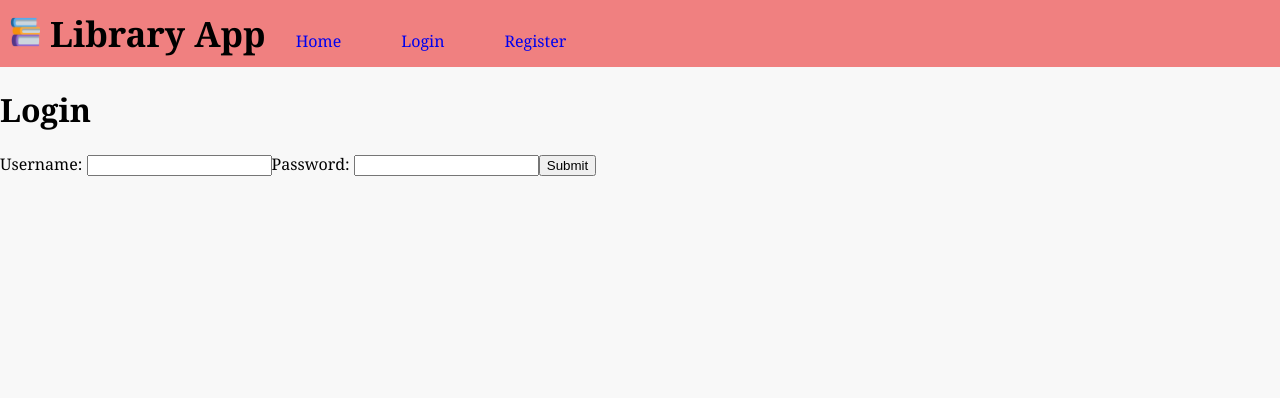
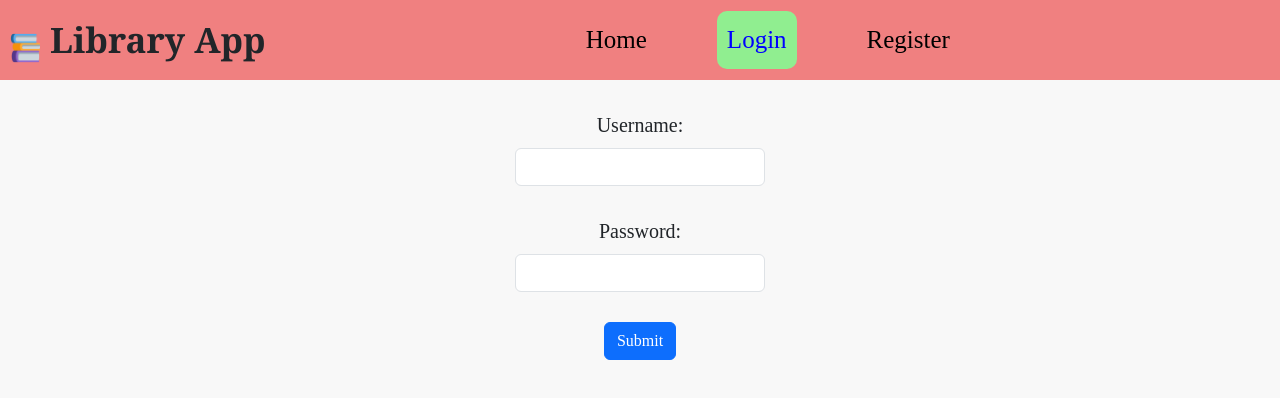
Before and after one commit to brn8/BookBuddy, a React (Vite) app: page /login in a window 1280 px wide. Shown: the top 398 px of the page. Built offline with nearby package versions, Linux system fonts and the light colour scheme; no server answers.

Commit message:
applied styling

```diff
--- a/package.json
+++ b/package.json
@@ -10,6 +10,7 @@
     "preview": "vite preview"
   },
   "dependencies": {
+    "bootstrap": "^5.3.3",
     "react": "^18.2.0",
     "react-dom": "^18.2.0",
     "react-router-dom": "^6.28.0"
--- a/src/App.css
+++ b/src/App.css
@@ -6,16 +6,18 @@ link {
   text-decoration: none;
 }
 
-.card {
+.book-card {
   display: grid;
-  grid-template-columns: auto auto auto auto auto;
+  grid-template-columns: auto auto auto auto;
 }
 .card-account {
   display: grid;
-  grid-template-columns: auto auto auto;
+  grid-template-columns: auto auto auto auto;
 }
+
 .book {
   padding: 20px;
+  font-family: cursive;
 }
 .singleBook {
   width: 700px;
@@ -41,21 +43,125 @@ link {
   padding: 5px;
   font-family: "Gill Sans", "Gill Sans MT", Calibri, "Trebuchet MS", sans-serif;
   font-size: 20px;
+  background-color: transparent;
+  border: none;
+  width: 350px;
 }
-
+.singleBook button:hover {
+  background-color: orange;
+}
 .book button {
   display: block;
   margin-left: auto;
   margin-right: auto;
   padding: 5px;
-  font-family: "Gill Sans", "Gill Sans MT", Calibri, "Trebuchet MS", sans-serif;
+  font-family: Verdana, Geneva, Tahoma, sans-serif;
   font-size: 20px;
+  border: none;
+  background-color: transparent;
+  width: 250px;
+  cursor: pointer;
+}
+.book button:hover {
+  background-color: lightgrey;
 }
 .book img {
   display: block;
   margin-left: auto;
   margin-right: auto;
 }
-.book h3 {
+.book h4 {
   text-align: center;
 }
+.bookaccount {
+  padding: 20px;
+  font-family: cursive;
+}
+.bookaccount button {
+  display: block;
+  margin-left: auto;
+  margin-right: auto;
+  padding: 5px;
+  font-family: Verdana, Geneva, Tahoma, sans-serif;
+  font-size: 20px;
+  border: none;
+  cursor: pointer;
+  background-color: transparent;
+  width: 250px;
+}
+.bookaccount button:hover {
+  background-color: red;
+  color: white;
+  padding: 5px;
+}
+.bookaccount img {
+  display: block;
+  margin-left: auto;
+  margin-right: auto;
+}
+.bookaccount h3 {
+  text-align: center;
+}
+.registrationForm input {
+  width: 250px;
+  margin-left: auto;
+  margin-right: auto;
+}
+
+.registrationForm {
+  display: block;
+  margin-left: auto;
+  margin-right: auto;
+  text-align: center;
+  font-size: 20px;
+  font-family: cursive;
+  margin-top: 30px;
+}
+.registrationForm h1 {
+  font-family: system-ui, -apple-system, BlinkMacSystemFont, "Segoe UI", Roboto,
+    Oxygen, Ubuntu, Cantarell, "Open Sans", "Helvetica Neue", sans-serif;
+}
+.registrationForm button:hover {
+  background-color: lightgreen;
+  color: black;
+}
+
+.loginForm input {
+  width: 250px;
+  margin-left: auto;
+  margin-right: auto;
+}
+
+.loginForm {
+  display: block;
+  margin-left: auto;
+  margin-right: auto;
+  text-align: center;
+  font-size: 20px;
+  font-family: cursive;
+  margin-top: 30px;
+}
+.loginForm h1 {
+  font-family: system-ui, -apple-system, BlinkMacSystemFont, "Segoe UI", Roboto,
+    Oxygen, Ubuntu, Cantarell, "Open Sans", "Helvetica Neue", sans-serif;
+}
+.loginForm button:hover {
+  background-color: lightgreen;
+  color: black;
+}
+
+.book-container h1 {
+  font-family: system-ui, -apple-system, BlinkMacSystemFont, "Segoe UI", Roboto,
+    Oxygen, Ubuntu, Cantarell, "Open Sans", "Helvetica Neue", sans-serif;
+}
+.nav-bar {
+  display: flex;
+  justify-content: space-between;
+  align-items: center;
+  height: 80px;
+}
+.navbars {
+  flex: 1;
+  display: flex;
+  justify-content: center;
+}
--- a/src/App.jsx
+++ b/src/App.jsx
@@ -8,6 +8,8 @@ import Account from "./components/Account";
 import { useEffect } from "react";
 import { getBooks } from "./API/Api";
 import "./App.css";
+import "bootstrap/dist/css/bootstrap.css";
+
 import SingleBook from "./components/SingleBook";
 function App() {
   const [token, setToken] = useState(null);
--- a/src/components/Account.jsx
+++ b/src/components/Account.jsx
@@ -31,25 +31,29 @@ const Account = ({ token, checkout }) => {
   return (
     <>
       <h2>Account Detail</h2>
-      <p>
-        <strong>
-          {userDetail.firstname} {userDetail.lastname}
-        </strong>
+      <p style={{ fontSize: "20px" }}>
+        <strong>Full Name: </strong>
+        {userDetail.firstname} {userDetail.lastname}
       </p>
-      <p>
+      <p style={{ fontSize: "20px" }}>
         <strong>Email: </strong>
         {userDetail.email}
       </p>
+      {reservedBook != undefined && (
+        <h1 style={{ textAlign: "center" }}>Checked Out Books</h1>
+      )}
+      <br />
       <div className="card-account">
         {reservedBook != undefined &&
           reservedBook.map((book) => {
             return (
               <>
-                <div className="book">
+                <div className="bookaccount">
+                  <h3>{book.title}</h3>
                   <img
                     src={book.coverimage}
                     alt="book image"
-                    style={{ width: "350px", height: "400px" }}
+                    style={{ width: "250px", height: "350px" }}
                   />
                   <button onClick={() => returnHandler(book.id)}>Return</button>
                 </div>
--- a/src/components/Books.jsx
+++ b/src/components/Books.jsx
@@ -1,22 +1,51 @@
 import { useNavigate } from "react-router-dom";
+import { useState } from "react";
 
 /* TODO - add your code to create a functional React component that displays all of the available books in the library's catalog. Fetch the book data from the provided API. Users should be able to click on an individual book to navigate to the SingleBook component and view its details. */
 const Books = ({ allBooks }) => {
+  const [search, setSearch] = useState("");
   const navigate = useNavigate();
   return (
-    <>
-      <h1 style={{ textAlign: "center" }}>All books</h1>
-      <div className="card">
-        {allBooks.map((book) => {
+    <div className="book-container">
+      {/* <h1
+        style={{
+          textAlign: "center",
+        }}
+      >
+        Books
+      </h1> */}
+      <input
+        class="form-control mr-sm-2"
+        type="text"
+        onChange={(e) => setSearch(e.target.value)}
+        value={search}
+        placeholder="Search for books"
+        style={{
+          display: "block",
+          marginLeft: "auto",
+          marginRight: "auto",
+          marginTop: "10px",
+          width: "300px",
+          borderRadius: "10px",
+        }}
+      />
+      {allBooks.filter((book) =>
+        book.title.toLowerCase().includes(search.toLowerCase())
+      ).length > 0 ? (
+        <div className="book-card">
+          {allBooks
+            .filter((book) =>
+              book.title.toLowerCase().includes(search.toLowerCase())
+            )
+            .map((book) => {
               return (
                 <div className="book" key={book.id}>
-              <h3>{book.title}</h3>
+                  <h4>{book.title}</h4>
                   <img
                     src={book.coverimage}
                     alt="book image"
-                style={{ width: "150px", height: "300px" }}
+                    style={{ width: "250px", height: "350px" }}
                   />
-              <br />
                   <button onClick={() => navigate(`/singleBook/${book.id}`)}>
                     See Details
                   </button>
@@ -24,7 +53,19 @@ const Books = ({ allBooks }) => {
               );
             })}
         </div>
-    </>
+      ) : (
+        <p
+          style={{
+            color: "red",
+            textAlign: "center",
+            fontSize: "50px",
+            marginTop: "10px",
+          }}
+        >
+          No books found
+        </p>
+      )}
+    </div>
   );
 };
 
--- a/src/components/Login.jsx
+++ b/src/components/Login.jsx
@@ -18,27 +18,32 @@ const Login = ({ setToken }) => {
     setPassword("");
   };
   return (
-    <>
-      <h1>Login</h1>
+    <div className="loginForm">
+      {/* <h1>Login</h1> */}
       <p style={{ color: "red" }}>{message.message}</p>
       <form onSubmit={handlerSubmit}>
-        <label>Username: </label>
+        <label class="form-label">Username: </label>
+        <br />
         <input
           type="email"
+          class="form-control"
           onChange={(e) => setEmail(e.target.value)}
           value={email}
         />
-        <label>Password: </label>
+        <br />
+        <label class="form-label">Password: </label>
         <input
           type="password"
+          class="form-control"
           onChange={(e) => setPassword(e.target.value)}
           value={password}
           minLength={7}
           required
         />
-        <button>Submit</button>
+        <br />
+        <button class="btn btn-primary">Submit</button>
       </form>
-    </>
+    </div>
   );
 };
 
--- a/src/components/Navigations.jsx
+++ b/src/components/Navigations.jsx
@@ -1,23 +1,47 @@
 /* TODO - add your code to create a functional React component that renders a navigation bar for the different views in your single page application. You may consider conditionally rendering some options - for example 'Login' should be available if someone has not logged in yet. */
-import { Link, useNavigate } from "react-router-dom";
+import { Link, useLocation } from "react-router-dom";
 import bookLogo from "../assets/books.png";
 
 const Navigation = ({ token, setToken }) => {
-  const navigate = useNavigate();
+  const location = useLocation();
   return (
     <div className="nav-bar">
-      <span>
+      <div className="logo">
         <img id="logo-image" src={bookLogo} />
         <strong style={{ fontSize: "35px" }}>Library App</strong>
-      </span>
-      <Link to="/" style={{ textDecoration: "none", margin: "30px" }}>
+      </div>
+
+      <div className="navbars">
+        <Link
+          to="/"
+          style={{
+            textDecoration: "none",
+            margin: "30px",
+            color: location.pathname === "/" ? "blue" : "black",
+            backgroundColor: location.pathname === "/" ? "lightgreen" : "",
+            padding: "10px",
+            borderRadius: "10px",
+            fontFamily: "cursive",
+            fontSize: "25px",
+          }}
+        >
           Home
         </Link>
         {token ? (
           <>
             <Link
               to="/account"
-            style={{ textDecoration: "none", margin: "30px" }}
+              style={{
+                textDecoration: "none",
+                margin: "30px",
+                color: location.pathname === "/account" ? "blue" : "black",
+                backgroundColor:
+                  location.pathname === "/account" ? "lightgreen" : "",
+                padding: "10px",
+                borderRadius: "10px",
+                fontFamily: "cursive",
+                fontSize: "25px",
+              }}
             >
               Account
             </Link>
@@ -26,25 +50,59 @@ const Navigation = ({ token, setToken }) => {
               onClick={() => {
                 setToken(undefined);
               }}
-            style={{ textDecoration: "none", margin: "30px" }}
+              style={{
+                textDecoration: "none",
+                margin: "30px",
+                color: location.pathname === "/logout" ? "blue" : "black",
+                backgroundColor:
+                  location.pathname === "/logout" ? "lightgreen" : "",
+                padding: "10px",
+                borderRadius: "10px",
+                fontFamily: "cursive",
+                fontSize: "25px",
+              }}
             >
               Logout
             </Link>
           </>
         ) : (
           <>
-          <Link to="/login" style={{ textDecoration: "none", margin: "30px" }}>
+            <Link
+              to="/login"
+              style={{
+                textDecoration: "none",
+                margin: "30px",
+                color: location.pathname === "/login" ? "blue" : "black",
+                backgroundColor:
+                  location.pathname === "/login" ? "lightgreen" : "",
+                padding: "10px",
+                borderRadius: "10px",
+                fontFamily: "cursive",
+                fontSize: "25px",
+              }}
+            >
               Login
             </Link>
             <Link
               to="/register"
-            style={{ textDecoration: "none", margin: "30px" }}
+              style={{
+                textDecoration: "none",
+                margin: "30px",
+                color: location.pathname === "/register" ? "blue" : "black",
+                backgroundColor:
+                  location.pathname === "/register" ? "lightgreen" : "",
+                padding: "10px",
+                borderRadius: "10px",
+                fontFamily: "cursive",
+                fontSize: "25px",
+              }}
             >
               Register
             </Link>
           </>
         )}
       </div>
+    </div>
   );
 };
 
--- a/src/components/Register.jsx
+++ b/src/components/Register.jsx
@@ -27,48 +27,52 @@ const Register = () => {
     setPassword("");
   };
   return (
-    <>
-      <h1>Register</h1>
+    <div className="registrationForm">
+      {/* <h1>Register</h1> */}
       <p style={{ color: "red" }}>{register.message}</p>
       <form onSubmit={handleSubmit}>
-        <label>First Name: </label>
+        <label class="form-label">First Name: </label>
         <input
           type="text"
           value={firstName}
+          class="form-control"
           onChange={(e) => setFirstName(e.target.value)}
           minLength={3}
           required
         />
-
-        <label>Last Name: </label>
+        <br />
+        <label class="form-label">Last Name: </label>
         <input
           type="text"
           value={lastName}
+          class="form-control"
           onChange={(e) => setLastName(e.target.value)}
           minLength={3}
           required
         />
-
-        <label>Email: </label>
+        <br />
+        <label class="form-label">Email: </label>
         <input
           type="email"
+          class="form-control"
           value={email}
           onChange={(e) => setEmail(e.target.value)}
           required
         />
-
-        <label>Password: </label>
+        <br />
+        <label class="form-label">Password: </label>
         <input
           type="password"
+          class="form-control"
           value={password}
           onChange={(e) => setPassword(e.target.value)}
           minLength={7}
           required
         />
-
-        <button>Submit</button>
+        <br />
+        <button class="btn btn-primary">Submit</button>
       </form>
-    </>
+    </div>
   );
 };
 
--- a/src/components/SingleBook.jsx
+++ b/src/components/SingleBook.jsx
@@ -17,7 +17,9 @@ const SingleBook = ({ allBooks, token }) => {
         .map((book) => {
           return (
             <div className="singleBook">
-              <h3>{book.title}</h3>
+              <h3 style={{ marginTop: "5px" }}>
+                <strong>{book.title}</strong>
+              </h3>
               <p>By: {book.author}</p>
               <p>
                 <strong>Description: </strong>
```
Also changed, not shown: 1 other file (tests, documents, lock files or other folders). Lines whose indentation alone changed are shown as unchanged.
